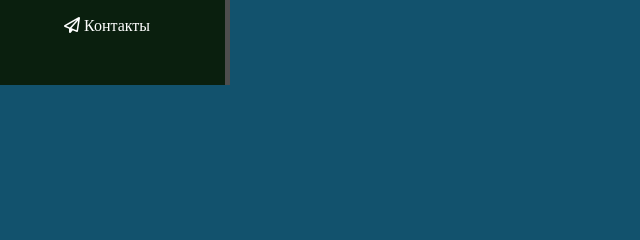
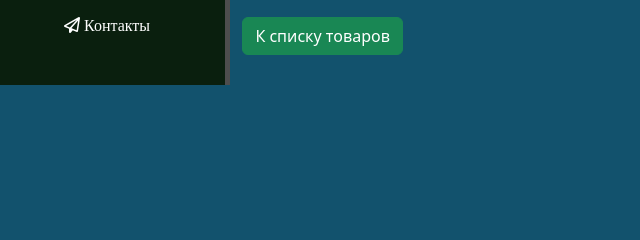
Before and after one commit to asdzog/django_web_project, a Django app: template catalog/templates/catalog/product_detail.html in a window 1280 px wide. Shown: the part 415-655 px from the top of the page, without its empty margins (0-640 px from the left). Run offline with Django 4.2, Linux system fonts and the light colour scheme; the template is opened without the code that fills it, so the values that code supplies are empty.

Commit message:
add "Back" button to product card

```diff
--- a/catalog/templates/catalog/product_detail.html
+++ b/catalog/templates/catalog/product_detail.html
@@ -14,4 +14,6 @@ class="img-fluid" width="300px" height="200px">
 <p>Категория: {{ product.category }}</p>
 <p>Цена: {{ product.price }} ₽</p>
 <p>Добавлен: {{ product.data_created }}</p>
+<a  class="btn btn-success"
+        href="{% url 'catalog:home' %}">К списку товаров</a>
 {% endblock %}
```
